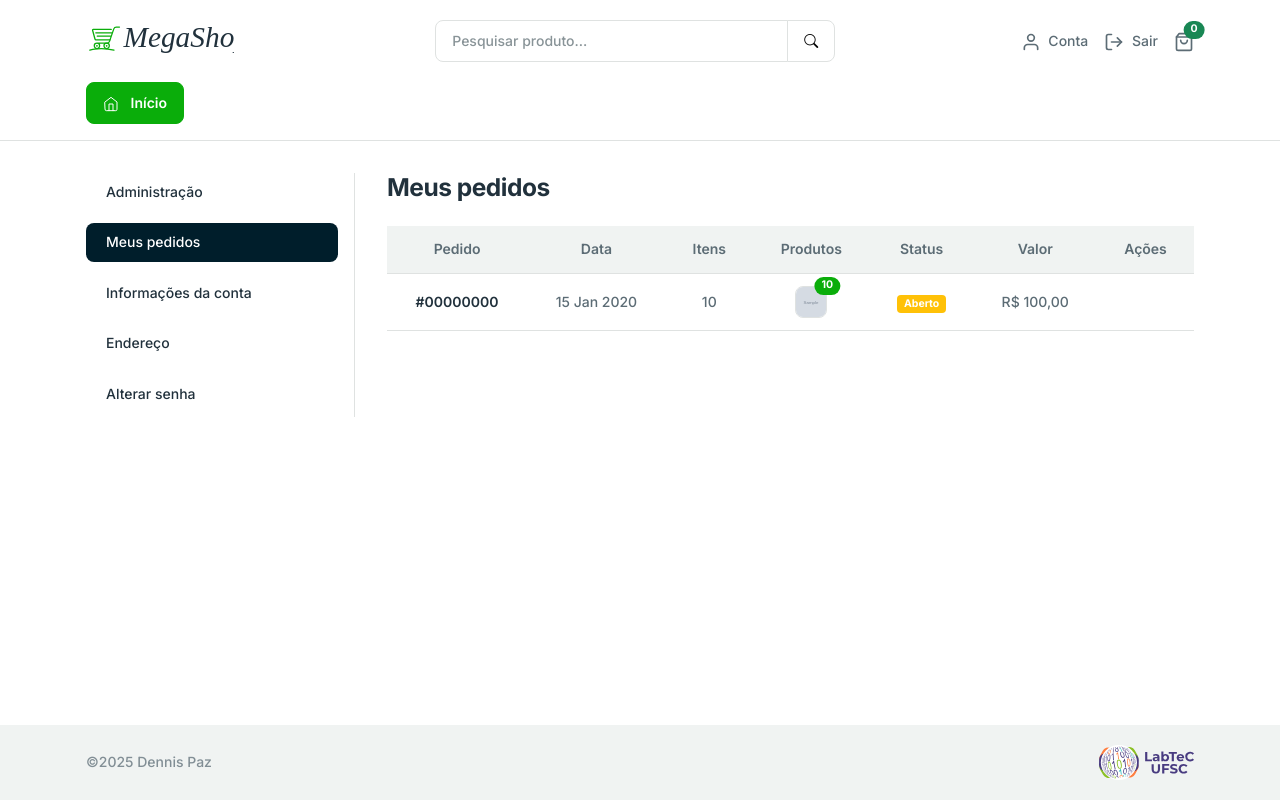
After one commit to DenPaz/megashop_app, a Django app: page /accounts/order-list/ in a window 1280 px wide. The commit adds this page. Run offline with Django 5.2, Linux system fonts and the light colour scheme; a user stored in the database is signed in; tables that the repository leaves empty hold one stand-in row (values such as "Sample post"); grey boxes marked "Sample" are stand-in pictures; parts of the project's set-up code (start-up, migrations or seed data) failed here and were passed over; some libraries are stand-ins or nearby versions.

Commit message:
Add order management features with order list view and admin integration

```diff
--- a/apps/accounts/urls.py
+++ b/apps/accounts/urls.py
@@ -1,6 +1,7 @@
 from django.urls import path
 
 from .views import AddressUpdateView
+from .views import OrderListView
 from .views import PasswordUpdateView
 from .views import PersonalInfoUpdateView
 
@@ -22,4 +23,9 @@ urlpatterns = [
         view=PasswordUpdateView.as_view(),
         name="password_update",
     ),
+    path(
+        route="order-list/",
+        view=OrderListView.as_view(),
+        name="order_list",
+    ),
 ]
--- a/apps/accounts/views.py
+++ b/apps/accounts/views.py
@@ -1,9 +1,15 @@
 from allauth.account.views import PasswordChangeView as AllauthPasswordChangeView
 from django.contrib.auth.mixins import LoginRequiredMixin
 from django.contrib.messages.views import SuccessMessageMixin
+from django.db.models import Prefetch
 from django.urls import reverse_lazy
 from django.utils.translation import gettext as _
+from django.views.generic import ListView
 from django.views.generic import UpdateView
+
+from apps.core.viewmixins import HtmxTemplateMixin
+from apps.orders.models import Order
+from apps.orders.models import OrderItem
 
 from .forms import AddressForm
 from .forms import PersonalInfoForm
@@ -45,3 +51,29 @@ class PasswordUpdateView(
     template_name = "accounts/password_update.html"
     success_url = reverse_lazy("accounts:password_update")
     success_message = _("Senha atualizada com sucesso.")
+
+
+class OrderListView(
+    HtmxTemplateMixin,
+    LoginRequiredMixin,
+    ListView,
+):
+    model = Order
+    template_name = "accounts/order_list.html"
+    htmx_template_name = "accounts/partials/order_list_table.html"
+    context_object_name = "orders"
+    paginate_by = 7
+
+    def get_queryset(self):
+        return (
+            super()
+            .get_queryset()
+            .filter(user=self.request.user)
+            .select_related("user")
+            .prefetch_related(
+                Prefetch(
+                    "items",
+                    queryset=OrderItem.objects.select_related("product"),
+                ),
+            )
+        )
--- a/apps/orders/models.py
+++ b/apps/orders/models.py
@@ -1,4 +1,102 @@
 import uuid
 
+from django.contrib.auth import get_user_model
+from django.core.validators import MinValueValidator
 from django.db import models
+from django.urls import reverse
 from django.utils.translation import gettext_lazy as _
+from model_utils.models import TimeStampedModel
+
+from .choices import OrderStatus
+
+User = get_user_model()
+
+
+class Order(TimeStampedModel):
+    id = models.UUIDField(
+        verbose_name=_("ID"),
+        primary_key=True,
+        default=uuid.uuid4,
+        editable=False,
+    )
+    user = models.ForeignKey(
+        to=User,
+        verbose_name=_("Usuário"),
+        related_name="orders",
+        on_delete=models.SET_NULL,
+        blank=True,
+        null=True,
+    )
+    status = models.CharField(
+        verbose_name=_("Status"),
+        max_length=20,
+        choices=OrderStatus.choices,
+        default=OrderStatus.OPEN,
+        db_index=True,
+    )
+
+    class Meta:
+        verbose_name = _("Pedido")
+        verbose_name_plural = _("Pedidos")
+        ordering = ["-created"]
+
+    def __str__(self):
+        return f"Pedido #{str(self.id)[:8]}"
+
+    def get_absolute_url(self):
+        return reverse("orders:order_detail", kwargs={"pk": self.pk})
+
+    @property
+    def total_amount(self):
+        return sum(item.subtotal_amount for item in self.items.all())
+
+    def get_total_amount_display(self):
+        return f"R$ {self.total_amount:.2f}".replace(".", ",")
+
+    @property
+    def number_of_items(self):
+        return sum(item.quantity for item in self.items.all())
+
+
+class OrderItem(TimeStampedModel):
+    id = models.UUIDField(
+        verbose_name=_("ID"),
+        primary_key=True,
+        default=uuid.uuid4,
+        editable=False,
+    )
+    order = models.ForeignKey(
+        to=Order,
+        verbose_name=_("Pedido"),
+        related_name="items",
+        on_delete=models.CASCADE,
+    )
+    product = models.ForeignKey(
+        to="products.Product",
+        verbose_name=_("Produto"),
+        related_name="order_items",
+        on_delete=models.SET_NULL,
+        blank=True,
+        null=True,
+    )
+    quantity = models.PositiveIntegerField(
+        verbose_name=_("Quantidade"),
+        validators=[MinValueValidator(1)],
+        default=1,
+    )
+
+    class Meta:
+        verbose_name = _("Item do pedido")
+        verbose_name_plural = _("Itens do pedido")
+        ordering = ["-created"]
+        unique_together = ("order", "product")
+
+    def __str__(self):
+        name = self.product.name if self.product else _("Produto removido")
+        return f"Pedido #{str(self.order.id)[:8]} - {name} (x{self.quantity})"
+
+    @property
+    def subtotal_amount(self):
+        if not self.product:
+            return 0.00
+        return self.product.price * self.quantity
--- a/templates/accounts/_base.html
+++ b/templates/accounts/_base.html
@@ -16,6 +16,13 @@
               </a>
             </li>
           {% endif %}
+          <li class="nav-item">
+            <a href="{% url 'accounts:order_list' %}"
+               class="nav-link {% active_class 'accounts:order_list' %}">
+              <i class="feather-icon icon-shopping-bag me-2"></i>
+              {% trans "Meus pedidos" %}
+            </a>
+          </li>
           <li class="nav-item">
             <a href="{% url 'accounts:personal_info_update' %}"
                class="nav-link {% active_class 'accounts:personal_info_update' %}">
--- /dev/null
+++ b/templates/accounts/order_list.html
@@ -0,0 +1,18 @@
+{% extends "accounts/_base.html" %}
+
+{% load i18n %}
+{% load crispy_forms_tags %}
+
+{% block title %}
+  {% trans "Meus pedidos" %}
+{% endblock title %}
+{% block sub_content %}
+  <div class="vstack gap-4">
+    <h3 class="fw-bold">
+      {% trans "Meus pedidos" %}
+    </h3>
+    <div id="orders-list-table">
+      {% include "accounts/partials/order_list_table.html" %}
+    </div>
+  </div>
+{% endblock sub_content %}
--- /dev/null
+++ b/templates/accounts/partials/order_list_table.html
@@ -0,0 +1,150 @@
+{% load i18n %}
+
+<div class="table-responsive">
+  <table class="table table-centered text-nowrap text-center border-bottom">
+    <thead class="bg-light">
+      <tr>
+        <th>
+          {% trans "Pedido" %}
+        </th>
+        <th>
+          {% trans "Data" %}
+        </th>
+        <th>
+          {% trans "Itens" %}
+        </th>
+        <th>
+          {% trans "Produtos" %}
+        </th>
+        <th>
+          {% trans "Status" %}
+        </th>
+        <th>
+          {% trans "Valor" %}
+        </th>
+        <th>
+          {% trans "Ações" %}
+        </th>
+      </tr>
+    </thead>
+    <tbody>
+      {% for order in orders %}
+        <tr>
+          <td>
+            <a href="#" class="fw-semibold text-inherit">
+              #{{ order.id|stringformat:"s"|slice:":8" }}
+            </a>
+          </td>
+          <td>
+            {{ order.created|date:"d M Y" }}
+          </td>
+          <td>
+            {{ order.number_of_items }}
+          </td>
+          <td>
+            <ul class="list-inline mb-0">
+              {% for item in order.items.all|slice:":3" %}
+                <li class="list-inline-item position-relative">
+                  <a href="{{ item.product.get_absolute_url }}">
+                    <img src="{{ item.product.image.url }}"
+                         class="avatar-sm rounded border"
+                         alt="{{ item.product.name }}" />
+                  </a>
+                  {% if item.quantity > 1 %}
+                    <span class="position-absolute top-0 start-100 translate-middle badge rounded-pill bg-primary">
+                      {{ item.quantity }}
+                    </span>
+                  {% endif %}
+                </li>
+              {% endfor %}
+              {% if order.items.count > 3 %}
+                <li class="list-inline-item">
+                  <span class="avatar-sm d-inline-flex align-items-center justify-content-center rounded border bg-light text-muted">
+                    +{{ order.items.count|add:"-3" }}
+                  </span>
+                </li>
+              {% endif %}
+            </ul>
+          </td>
+          <td>
+            {% if order.status == "OPEN" %}
+              <span class="badge bg-warning">
+                {{ order.get_status_display }}
+              </span>
+            {% elif order.status == "PAID" %}
+              <span class="badge bg-success">
+                {{ order.get_status_display }}
+              </span>
+            {% elif order.status == "CANCELLED" %}
+              <span class="badge bg-danger">
+                {{ order.get_status_display }}
+              </span>
+            {% endif %}
+          </td>
+          <td>
+            {{ order.get_total_amount_display }}
+          </td>
+          <td class="text-muted">
+            <a href="#"
+               class="text-inherit"
+               data-bs-toggle="tooltip"
+               data-bs-title="{% trans "Ver pedido" %}">
+              <i class="feather-icon icon-eye"></i>
+            </a>
+          </td>
+        </tr>
+      {% empty %}
+        <tr>
+          <td colspan="100%" class="py-5">
+            {% trans "Nenhum pedido encontrado." %}
+          </td>
+        </tr>
+      {% endfor %}
+    </tbody>
+  </table>
+</div>
+{% if is_paginated %}
+  <nav class="mt-4">
+    <ul class="pagination justify-content-center">
+      {% if page_obj.has_previous %}
+        <li class="page-item">
+          <a class="page-link" href="?page={{ page_obj.previous_page_number }}">
+            <i class="feather-icon icon-chevron-left"></i>
+          </a>
+        </li>
+      {% else %}
+        <li class="page-item disabled">
+          <span class="page-link">
+            <i class="feather-icon icon-chevron-left"></i>
+          </span>
+        </li>
+      {% endif %}
+      {% for num in paginator.page_range %}
+        {% if num == page_obj.number %}
+          <li class="page-item active">
+            <span class="page-link">{{ num }}</span>
+          </li>
+        {% elif num > page_obj.number|add:'-3' and num < page_obj.number|add:'3' %}
+          <li class="page-item">
+            <a class="page-link" href="?page={{ num }}">
+              {{ num }}
+            </a>
+          </li>
+        {% endif %}
+      {% endfor %}
+      {% if page_obj.has_next %}
+        <li class="page-item">
+          <a class="page-link" href="?page={{ page_obj.next_page_number }}">
+            <i class="feather-icon icon-chevron-right"></i>
+          </a>
+        </li>
+      {% else %}
+        <li class="page-item disabled">
+          <span class="page-link">
+            <i class="feather-icon icon-chevron-right"></i>
+          </span>
+        </li>
+      {% endif %}
+    </ul>
+  </nav>
+{% endif %}
```
Also changed, not shown: apps/orders/admin.py (+91 -0 lines), apps/orders/choices.py (added, +8 -0 lines), apps/orders/migrations/0001_initial.py (added).
